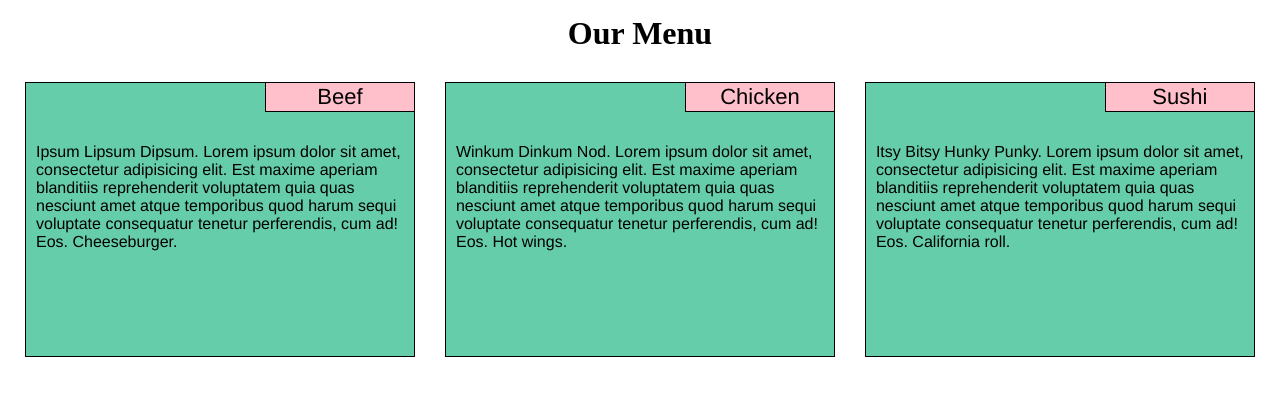
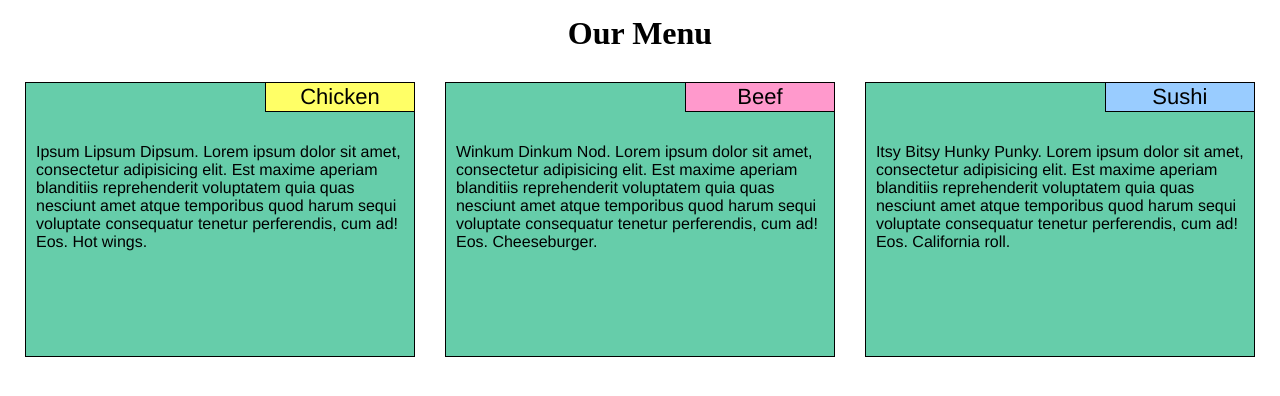
Before and after one commit to cbf603/coursera-test, a plain HTML site: page mod2_solution/index.html in a window 1280 px wide. Drawn offline with Linux system fonts and the light colour scheme.

Commit message:
Final Module 2 Solution.

```diff
--- a/mod2_solution/index.html
+++ b/mod2_solution/index.html
@@ -8,8 +8,8 @@
     </head>
     <body>
 	    <h1>Our Menu</h1>
-        <div class="col-lg-1 col-md-1 col-sm-1"><div class="header">Beef</div><p>Ipsum Lipsum Dipsum. Lorem ipsum dolor sit amet, consectetur adipisicing elit. Est maxime aperiam blanditiis reprehenderit voluptatem quia quas nesciunt amet atque temporibus quod harum sequi voluptate consequatur tenetur perferendis, cum ad! Eos. Cheeseburger.</p></div>
-        <div class="col-lg-1 col-md-1 col-sm-1"><div class="header">Chicken</div><p>Winkum Dinkum Nod. Lorem ipsum dolor sit amet, consectetur adipisicing elit. Est maxime aperiam blanditiis reprehenderit voluptatem quia quas nesciunt amet atque temporibus quod harum sequi voluptate consequatur tenetur perferendis, cum ad! Eos. Hot wings.</p></div>
-        <div class="col-lg-1 col-md-2 col-sm-1"><div class="header">Sushi</div><p>Itsy Bitsy Hunky Punky. Lorem ipsum dolor sit amet, consectetur adipisicing elit. Est maxime aperiam blanditiis reprehenderit voluptatem quia quas nesciunt amet atque temporibus quod harum sequi voluptate consequatur tenetur perferendis, cum ad! Eos. California roll.</p></div>
+        <div class="col-lg-1 col-md-1 col-sm-1"><div class="chickenheader">Chicken</div><p>Ipsum Lipsum Dipsum. Lorem ipsum dolor sit amet, consectetur adipisicing elit. Est maxime aperiam blanditiis reprehenderit voluptatem quia quas nesciunt amet atque temporibus quod harum sequi voluptate consequatur tenetur perferendis, cum ad! Eos. Hot wings.</p></div>
+        <div class="col-lg-1 col-md-1 col-sm-1"><div class="beefheader">Beef</div><p>Winkum Dinkum Nod. Lorem ipsum dolor sit amet, consectetur adipisicing elit. Est maxime aperiam blanditiis reprehenderit voluptatem quia quas nesciunt amet atque temporibus quod harum sequi voluptate consequatur tenetur perferendis, cum ad! Eos. Cheeseburger.</p></div>
+        <div class="col-lg-1 col-md-2 col-sm-1"><div class="sushiheader">Sushi</div><p>Itsy Bitsy Hunky Punky. Lorem ipsum dolor sit amet, consectetur adipisicing elit. Est maxime aperiam blanditiis reprehenderit voluptatem quia quas nesciunt amet atque temporibus quod harum sequi voluptate consequatur tenetur perferendis, cum ad! Eos. California roll.</p></div>
     </body>
   </html>
--- a/mod2_solution/style.css
+++ b/mod2_solution/style.css
@@ -16,7 +16,7 @@ p {
 	background-color: #66cdaa;
 	font-family: Helvetica;
 }
-.header {
+.chickenheader {
   position: relative;
   top: 20px;
   right: 10px;
@@ -25,12 +25,40 @@ p {
   width: 150px;
   font-family: Helvetica;
   font-size: 22px;
-	background-color: pink;
+  background-color: #ffff66;
   border: 1px solid black;
   text-align: center;
   padding: 1px;
 }
-@media (min-width: 1200px) {
+.beefheader {
+  position: relative;
+  top: 20px;
+  right: 10px;
+  float: right;
+  height: 30px;
+  width: 150px;
+  font-family: Helvetica;
+  font-size: 22px;
+  background-color: #ff99cc;
+  border: 1px solid black;
+  text-align: center;
+  padding: 1px;
+}
+.sushiheader {
+  position: relative;
+  top: 20px;
+  right: 10px;
+  float: right;
+  height: 30px;
+  width: 150px;
+  font-family: Helvetica;
+  font-size: 22px;
+  background-color: #99ccff;
+  border: 1px solid black;
+  text-align: center;
+  padding: 1px;
+}
+@media (min-width: 992px) {
   .col-lg-1 {
     float: left;
   }
@@ -38,7 +66,7 @@ p {
     width: 33.33%;
   }
 }
-@media (min-width: 972px) and (max-width: 1199px) {
+@media (min-width: 768px) and (max-width: 991px) {
   .col-md-1, .col-md-2 {
     float: left;
   }
@@ -49,7 +77,7 @@ p {
   	width: 100%;
   }
 }
-@media (max-width: 971px) {
+@media (max-width: 767px) {
   .col-sm-1, {
   	float: right;
   }
```
Lines whose indentation alone changed are shown as unchanged.
